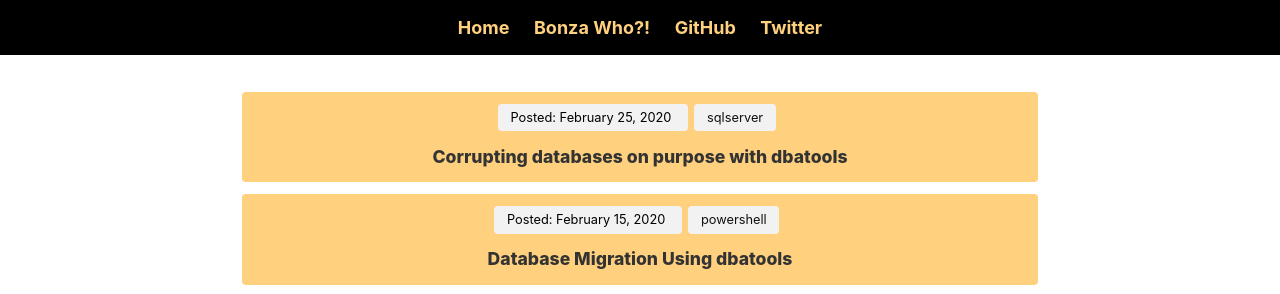
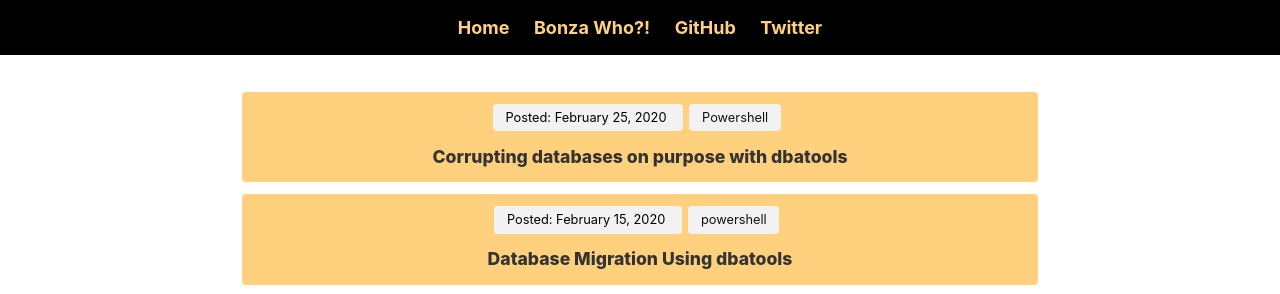
Before and after one commit to BonzaOwl/CodeNameOwl, a Jekyll site: the page built from postlist.md, in a window 1280 px wide and 900 px high. Shown: the top 294 px of the window. Built offline with Jekyll 4.4.1, drawn with Linux system fonts in a browser that asks for light colours; nearby versions of some CDN libraries.

```diff
--- a/_posts/powershell/2020-02-25-database-corruption.md
+++ b/_posts/powershell/2020-02-25-database-corruption.md
@@ -5,7 +5,7 @@ author: BonzaOwl
 layout: post
 permalink: /corrupting-databases-on-purpose-with-dbatools
 categories:
-  - sqlserver
+  - Powershell
 tags:
   - Powershell
   - SQL
```
Also changed, not shown: other parts of _posts/powershell/2020-02-25-database-corruption.md (+4 -4 lines).
